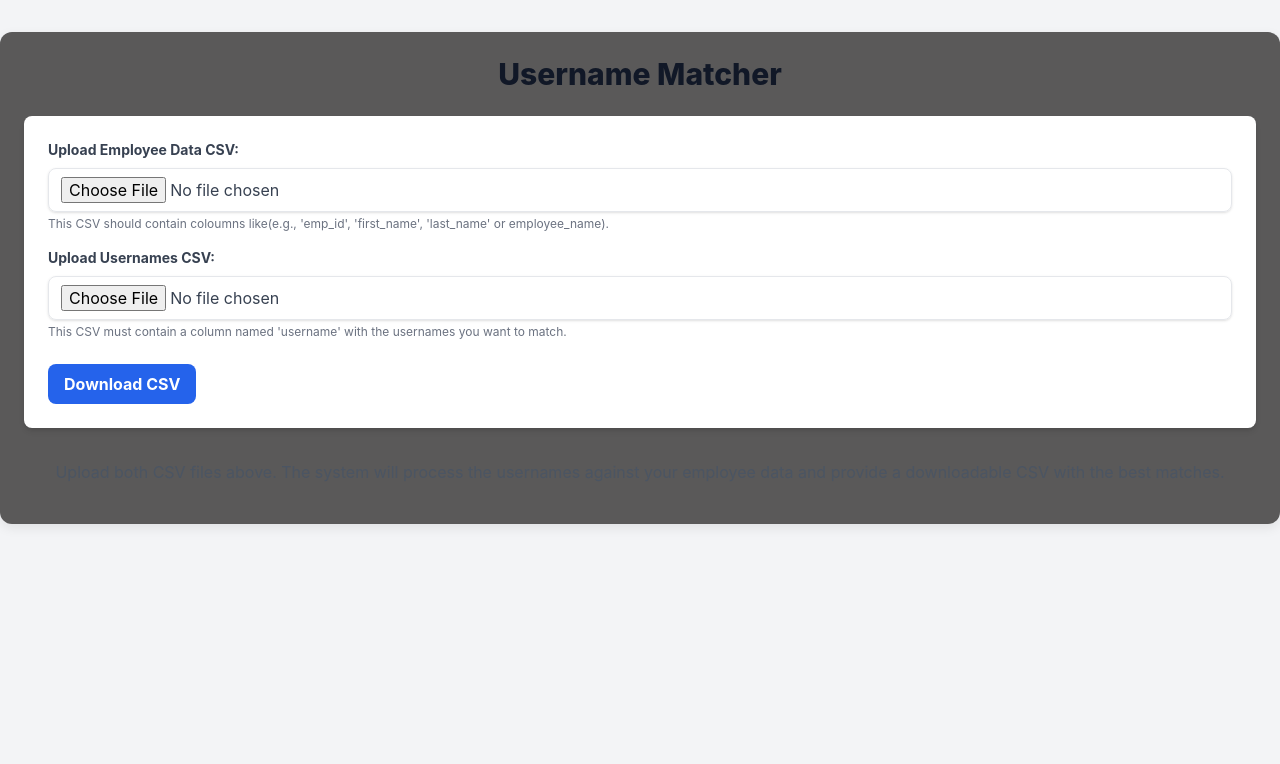
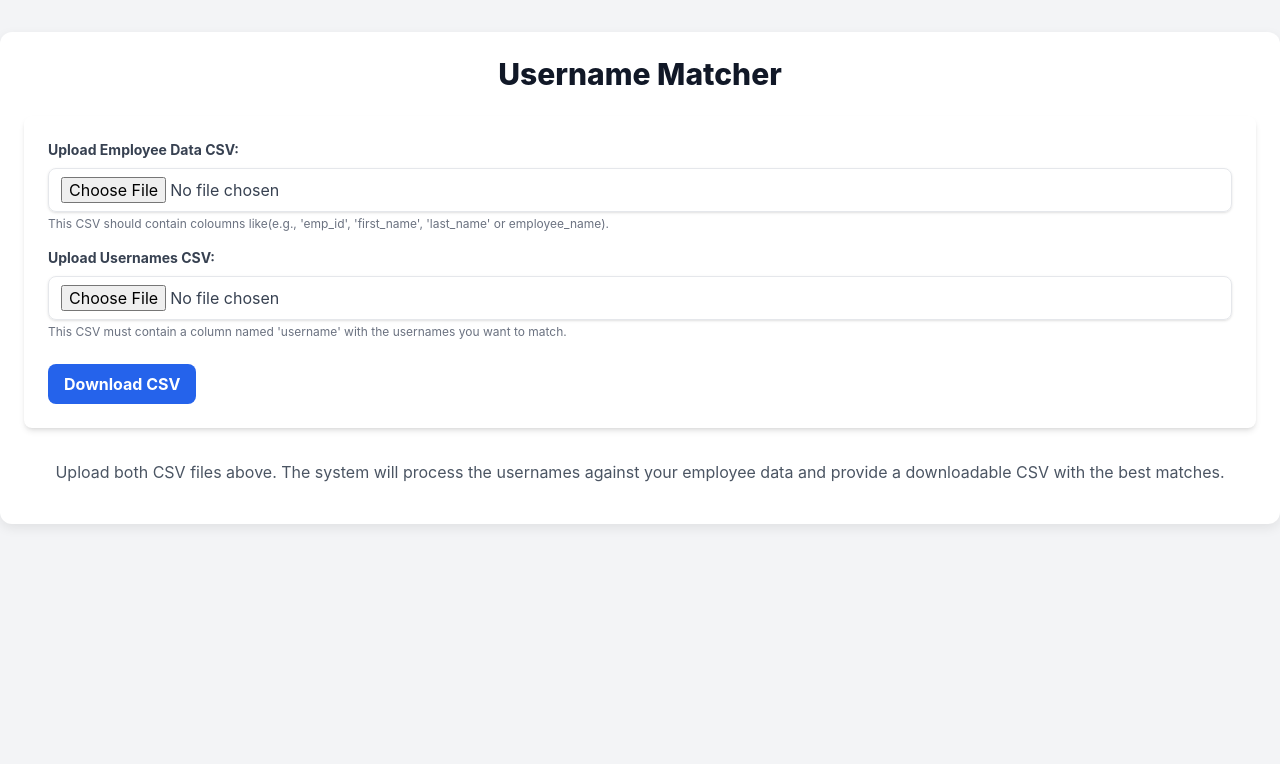
Before and after one commit to midhunprahash-ui/Name_match_ml, a Flask app: page / in a window 1280 px wide. Shown: the top 764 px of the page. Run offline with Flask 3, Linux system fonts and the light colour scheme; some libraries are stand-ins or nearby versions.

Commit message:
Update container background color for improved visibility

```diff
--- a/templates/index.html
+++ b/templates/index.html
@@ -17,7 +17,7 @@
             max-width: 800px;
             margin: 2rem auto;
             padding: 1.5rem;
-            background-color: #5a5959;
+            background-color: #ffffff;
             border-radius: 12px;
             box-shadow: 0 4px 12px rgba(0, 0, 0, 0.08);
         }
```
